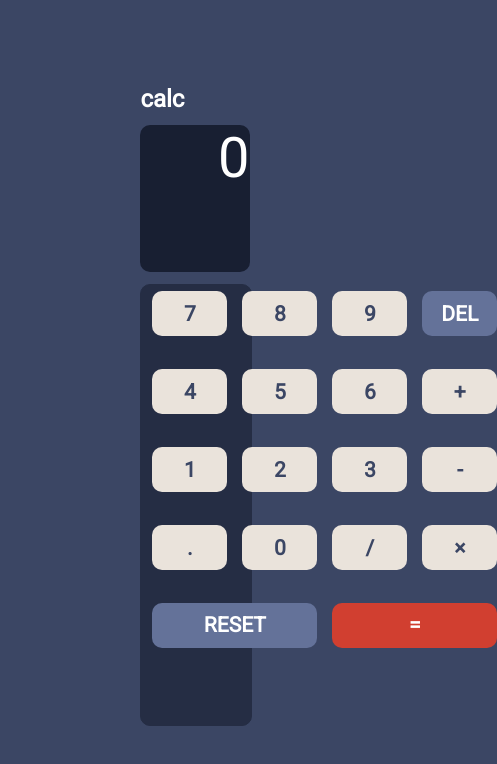
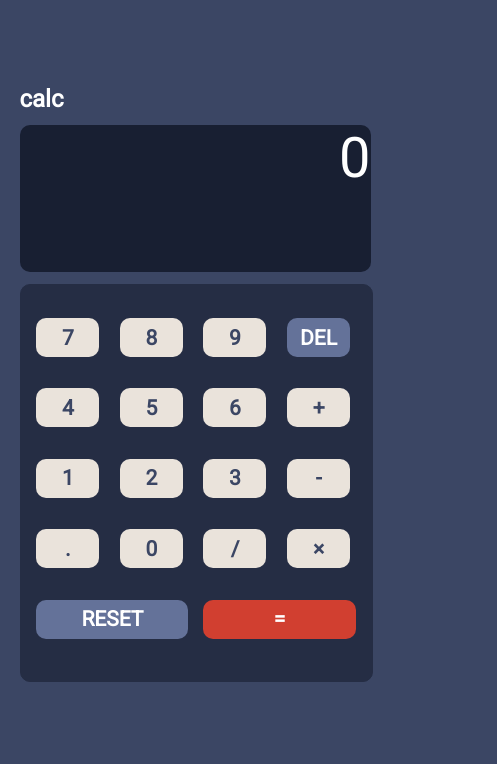
Before and after one commit to gujarpritam/Micro-Project-4-Calculator-App, a plain HTML site: page index.html in a window 390 px wide. Shown: the whole page, 497 px wide, since content can reach past the window. Drawn offline with Linux system fonts and the light colour scheme.

Commit message:
Adding Responsive Calculator App

```diff
--- a/index.html
+++ b/index.html
@@ -7,11 +7,22 @@
 
     <link rel="preconnect" href="https://fonts.googleapis.com" />
     <link rel="preconnect" href="https://fonts.gstatic.com" crossorigin />
+
     <link
       href="https://fonts.googleapis.com/css2?family=Roboto&display=swap"
       rel="stylesheet"
     />
-    <link rel="stylesheet" href="style.css" />
+
+    <link
+      rel="stylesheet"
+      media="screen and (max-width:600px)"
+      href="./phoneStyle.css"
+    />
+    <link
+      rel="stylesheet"
+      media="screen and (min-width:601px)"
+      href="./style.css"
+    />
     <script src="script.js" defer></script>
   </head>
   <body>
--- /dev/null
+++ b/phoneStyle.css
@@ -0,0 +1,103 @@
+*{
+  margin: 0;
+  padding: 0;
+  background: #3B4664;
+  font-family: 'Roboto';
+}
+
+main{
+  width: 90%;
+    height: 87vh;
+    margin: 85px auto 0px;
+}
+h2{
+  /* border: 1px solid black; */
+  color: white;
+  font-weight: bolder;
+}
+
+#output::before{
+  position: absolute;
+    right: 0;
+    top: -17px;
+    content: '*invalid input';
+    font-size: small;
+    font-style: italic;
+    color: red;
+    text-align: right;
+    display: var(--disp, none);
+}
+
+#output{
+  height: 20%;
+    width: 100%;
+    border-radius: 10px;
+    margin: 12px 0px;
+    background: #181F32;
+    color: #ffffff;
+    font-size: 350%;
+    text-align: right;
+    position: relative;
+}
+
+#keyPad{
+  border: 1px solid #252D44;
+    height: 54%;
+    width: 100%;
+    border-radius: 10px;
+    margin: 12px 0px;
+    /* margin-right: 49px; */
+    background: #252D44;
+    display: flex;
+    justify-content: center;
+    align-items: center;
+}
+
+#keys{
+  display: grid;
+    grid-template-columns: auto auto auto auto;
+    grid-template-rows: auto auto auto auto auto;
+    grid-gap: 15px;
+    height: 85%;
+    width: 91%;
+    /* border: 1px solid red; */
+    border-radius: 5px;
+    margin: 2% 0% 0% 0%;
+    background: none;
+}
+button{
+  border-radius: 10px;
+    border: none;
+    background: #EAE3DB;
+    color: #3B4664;
+    font-weight: bolder;
+    font-size: 21px;
+    box-sizing: border-box;
+    height: 39px;
+    cursor: pointer;
+}
+button:hover{
+  scale: 1.02;
+}
+
+.setWidth{
+  width: 63px;
+}
+
+#reset{
+  grid-column: 1/3;
+  grid-row: 5/6;
+}
+
+#equals{
+  grid-column: 3/5;
+  grid-row: 5/6;
+  background: #D13F30;
+  color: #ffffff;
+}
+
+#del, #reset{
+  background:
+  #647299;
+  color: #ffffff;
+}
--- a/script.js
+++ b/script.js
@@ -20,12 +20,12 @@ buttonsArray.forEach((button) => {
         let output = document.getElementById("output");
         let string = output.innerText.toString();
 
-        console.log(string);
-        console.log(string.charAt(string.length - 1));
+        // console.log(string);
+        // console.log(string.charAt(string.length - 1));
 
         let element = document.createElement("div");
         element.innerHTML = "&times;";
-        console.log(element.innerHTML);
+        // console.log(element.innerHTML);
         if (
           (string.charAt(string.length - 1) == "+" ||
             string.charAt(string.length - 1) == "-" ||
@@ -52,6 +52,8 @@ buttonsArray.forEach((button) => {
       document.getElementById("output").innerText = document
         .getElementById("output")
         .innerText.slice(0, -1);
+      let output = document.getElementById("output");
+      output.style.setProperty("--disp", "none");
     }
     if (document.getElementById("output").innerText == "") {
       document.getElementById("output").innerText = "0";
@@ -65,6 +67,39 @@ buttonsArray.forEach((button) => {
       output.style.setProperty("--disp", "none");
     }
   });
+
+  button.addEventListener("click", function () {
+    if (button.innerText == "=") {
+      let output = document.getElementById("output");
+      let string = output.innerText.toString();
+
+      let element = document.createElement("div");
+      element.innerHTML = "&times;";
+
+      if (
+        string.charAt(string.length - 1) == "+" ||
+        string.charAt(string.length - 1) == "-" ||
+        string.charAt(string.length - 1) == "/" ||
+        string.charAt(string.length - 1) == element.innerHTML
+      ) {
+        output.style.setProperty("--disp", "flex");
+      } else {
+        output.style.setProperty("--disp", "none");
+        let ans = eval(string.replaceAll(element.innerHTML, "*"));
+
+        let countDecimal;
+        if (Math.floor(ans) === ans) {
+          countDecimal = 0;
+        } else {
+          countDecimal = ans.toString().split(".")[1].length;
+        }
+
+        if (countDecimal > 3) {
+          document.getElementById("output").innerText = ans.toFixed(3);
+        } else {
+          document.getElementById("output").innerText = ans;
+        }
+      }
+    }
+  });
 });
-
-// console.log(eval("--3*4"));
```
